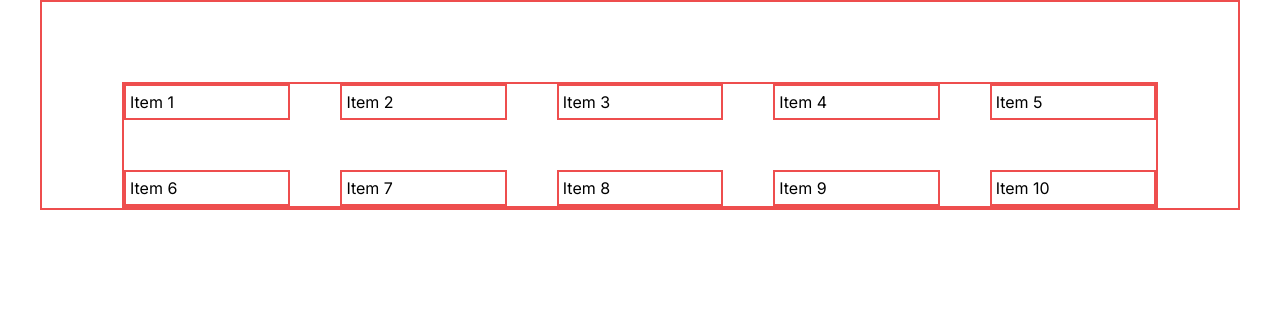
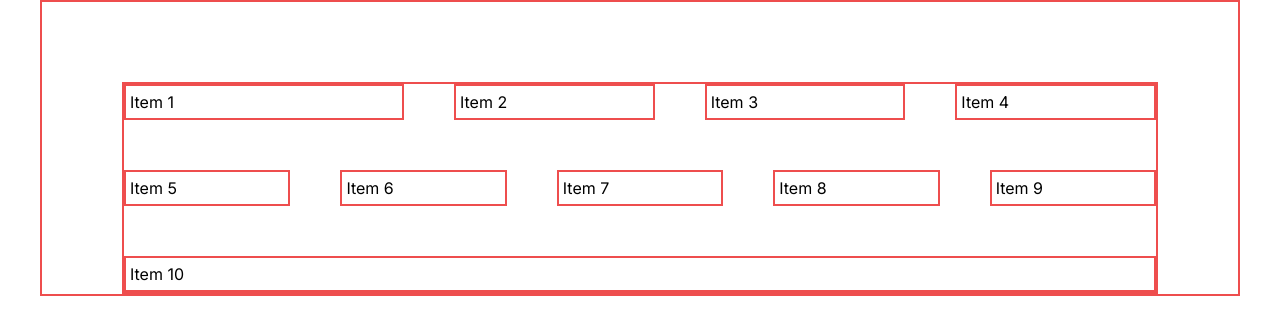
Before and after one commit to apollomacabodbod/next-template, a Next.js app: page / in a window 1280 px wide. Shown: the top 334 px of the page. Built offline with nearby package versions, Linux system fonts and the light colour scheme.

Commit message:
add more xs: classes

```diff
--- a/app/Components/Section/index.jsx
+++ b/app/Components/Section/index.jsx
@@ -10,7 +10,7 @@ export default function Section(){
 
 
       <ul className="flex flex-wrap gap-[50px] mt-[80px] border-[2px] border-[#EE4E4E] ml-[80px] mr-[80px] ">
-        <li className="min-w-[150px] flex-[1] border-[2px] border-[#EE4E4E] s:min-w-[calc(100%-20px)] xs:hidden" ><p className="truncate p-[4px]">Item 1</p></li>
+        <li className="min-w-[280px] flex-[1] border-[2px] border-[#EE4E4E] s:min-w-[calc(100%-20px)] xs:border-[#524C42] xs:text-green-500" ><p className="truncate p-[4px]">Item 1</p></li>
         <li className="min-w-[150px] flex-[1] border-[2px] border-[#EE4E4E] s:min-w-[calc(100%-20px)] "><p className="truncate p-[4px]">Item 2</p></li>
         <li className="min-w-[150px] flex-[1] border-[2px] border-[#EE4E4E] s:min-w-[calc(100%-20px)]"><p className="truncate p-[4px]">Item 3</p></li>
         <li className="min-w-[150px] flex-[1] border-[2px] border-[#EE4E4E] s:min-w-[calc(100%-20px)]"><p className="truncate p-[4px]">Item 4</p></li>
```
